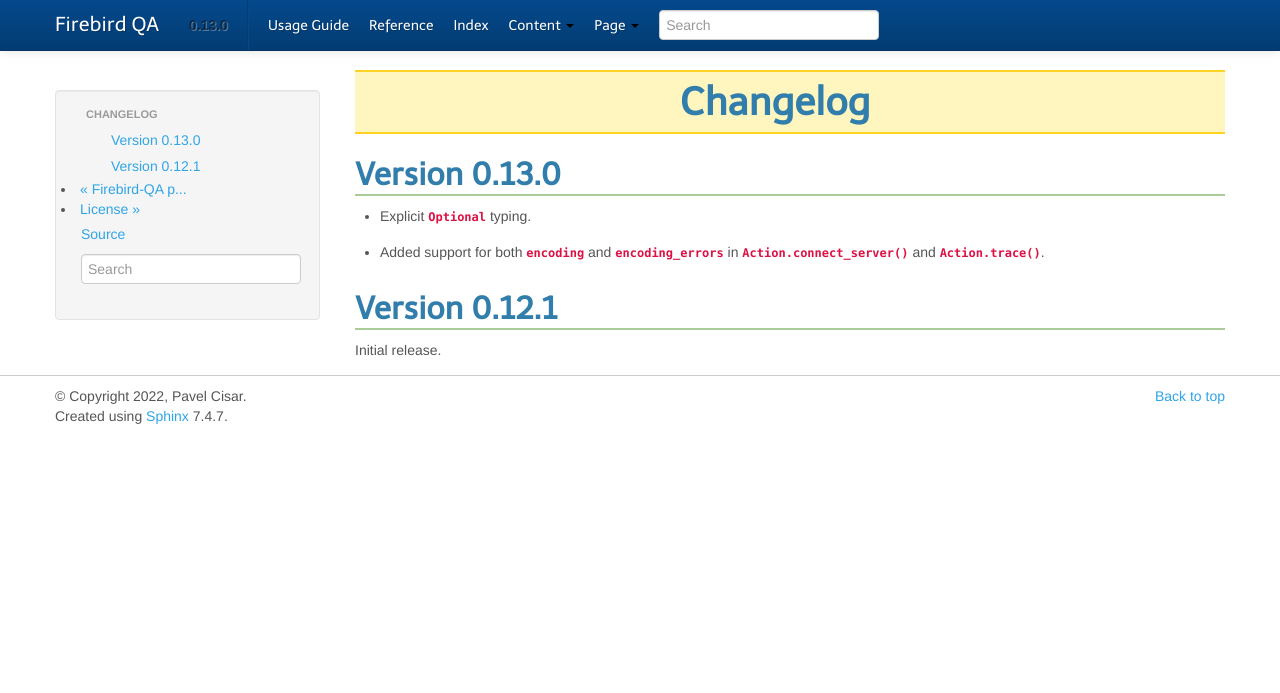
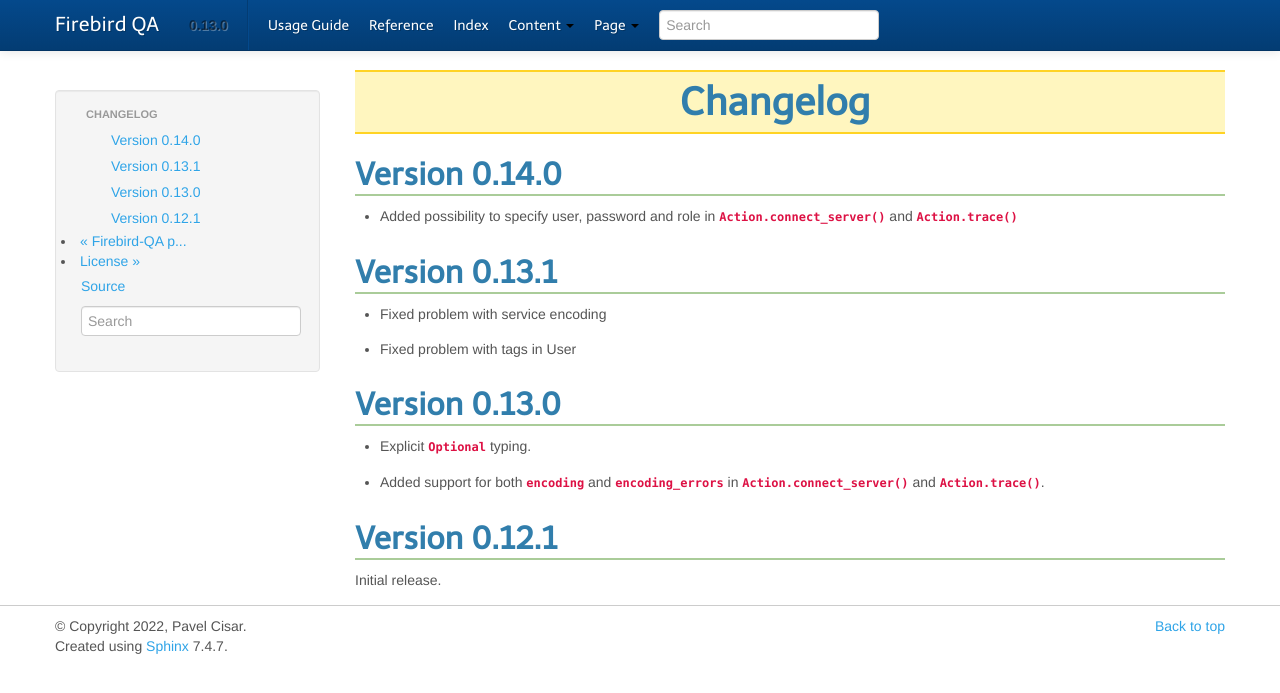
Before and after one commit to FirebirdSQL/firebird-qa, a Sphinx documentation site: the page built from docs/changelog.txt, in a window 1280 px wide. Shown: the top 693 px of the page. Built offline with Sphinx 7.4.7, drawn with Linux system fonts in a browser that asks for light colours.

Commit message:
Changelog

```diff
--- a/docs/changelog.txt
+++ b/docs/changelog.txt
@@ -1,6 +1,18 @@
 #########
 Changelog
 #########
+
+Version 0.14.0
+==============
+
+* Added possibility to specify user, password and role in `.Action.connect_server()` and
+  `.Action.trace()`
+
+Version 0.13.1
+==============
+
+* Fixed problem with service encoding
+* Fixed problem with tags in User
 
 Version 0.13.0
 ==============
```
